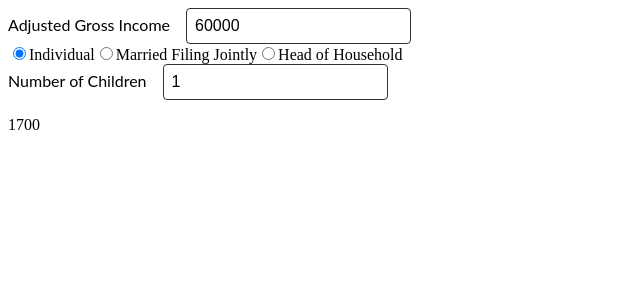
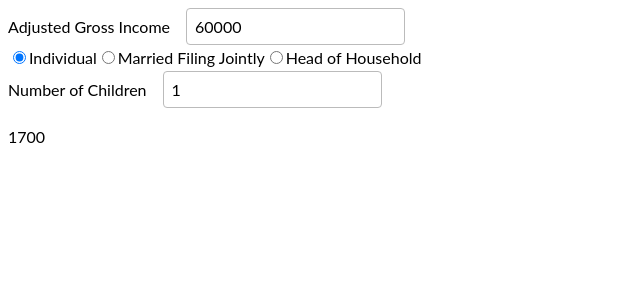
Before and after one commit to TaxFoundation/cares-act-calculator, a React (Create React App) app: page / in a window 1280 px wide. Shown: the top 300 px of the page, without its empty margins (0-640 px from the left). Built offline with nearby package versions, Linux system fonts and the light colour scheme.

Commit message:
Get global styles working

```diff
--- a/src/App.tsx
+++ b/src/App.tsx
@@ -1,8 +1,31 @@
 import React, { useState } from "react";
+import { createGlobalStyle, ThemeProvider } from "styled-components";
 
 import { statuses } from "./statuses";
 import calculate from "./calculation";
 import NumericInput from "./components/NumericInput";
+import Theme from "./Theme";
+
+const GlobalStyle = createGlobalStyle`
+  * {
+    box-sizing: border-box;
+  }
+  html,
+  body {
+    font-weight: ${props => props.theme.fontWeight};
+    line-height: 1.6;
+    padding: 0 0 1px;
+    @media screen {
+      font-size: ${props => props.theme.fontSize};
+    }
+    @media print {
+      font-size: ${props => props.theme.printSize};
+    }
+  }
+  * {
+    font-family: ${props => props.theme.fontFamilies.lato};
+  }
+`;
 
 function App() {
   const [filingStatus, setFilingStatus] = useState<keyof statuses>(
@@ -12,7 +35,8 @@ function App() {
   const [AGI, setAGI] = useState<number>(60000);
 
   return (
-    <div>
+    <ThemeProvider theme={Theme}>
+      <GlobalStyle />
       <NumericInput
         id="agi"
         value={Number(AGI).toString()}
@@ -52,7 +76,7 @@ function App() {
         update={setChildren}
       />
       <p>{calculate(filingStatus, children ? +children : 0, AGI ? +AGI : 0)}</p>
-    </div>
+    </ThemeProvider>
   );
 }
 
--- /dev/null
+++ b/src/Theme.ts
@@ -0,0 +1,21 @@
+import { DefaultTheme } from "styled-components";
+
+const Theme: DefaultTheme = {
+  borderColor: "#bbb",
+  borderRadius: "4px",
+  color: "hsl(0, 0%, 7%)",
+  fontFamilies: {
+    lato: "lato, sans-serif; "
+  },
+  fontSize: "16px",
+  printSize: "10pt",
+  fontWeight: "400",
+  maxWidth: "1000px",
+  mobileWidth: "480px",
+  orange: "hsl(14, 78%, 52%)",
+  tfBlue: "hsl(205, 100%, 50%)",
+  tfBlueHighlight: "hsl(205, 100%, 90%)",
+  white: "hsl(0, 0%, 100%)"
+};
+
+export default Theme;
--- a/src/components/NumericInput.tsx
+++ b/src/components/NumericInput.tsx
@@ -2,20 +2,21 @@ import React from "react";
 import styled from "styled-components";
 
 const StyledLabel = styled.label`
-  font-family: "Lato", sans-serif;
-  font-size: 1rem;
+  font-family: ${props => props.theme.fontFamilies.lato};
+  font-size: ${props => props.theme.fontSize};
   margin-right: 1rem;
 `;
 
 const StyledInput = styled.input`
-  border: 1px solid #333;
-  border-radius: 4px;
-  font-size: 1rem;
+  border: 1px solid ${props => props.theme.borderColor};
+  border-radius: ${props => props.theme.borderRadius};
+  font-family: ${props => props.theme.fontFamilies.lato};
+  font-size: ${props => props.theme.fontSize};
   padding: 0.5rem;
 
   &:active,
   &:focus {
-    border: 1px solid #0094ff;
+    border: 1px solid ${props => props.theme.tfBlue};
   }
 `;
 
```
Also changed, not shown: src/styled.d.ts (added, +23 -0 lines).
